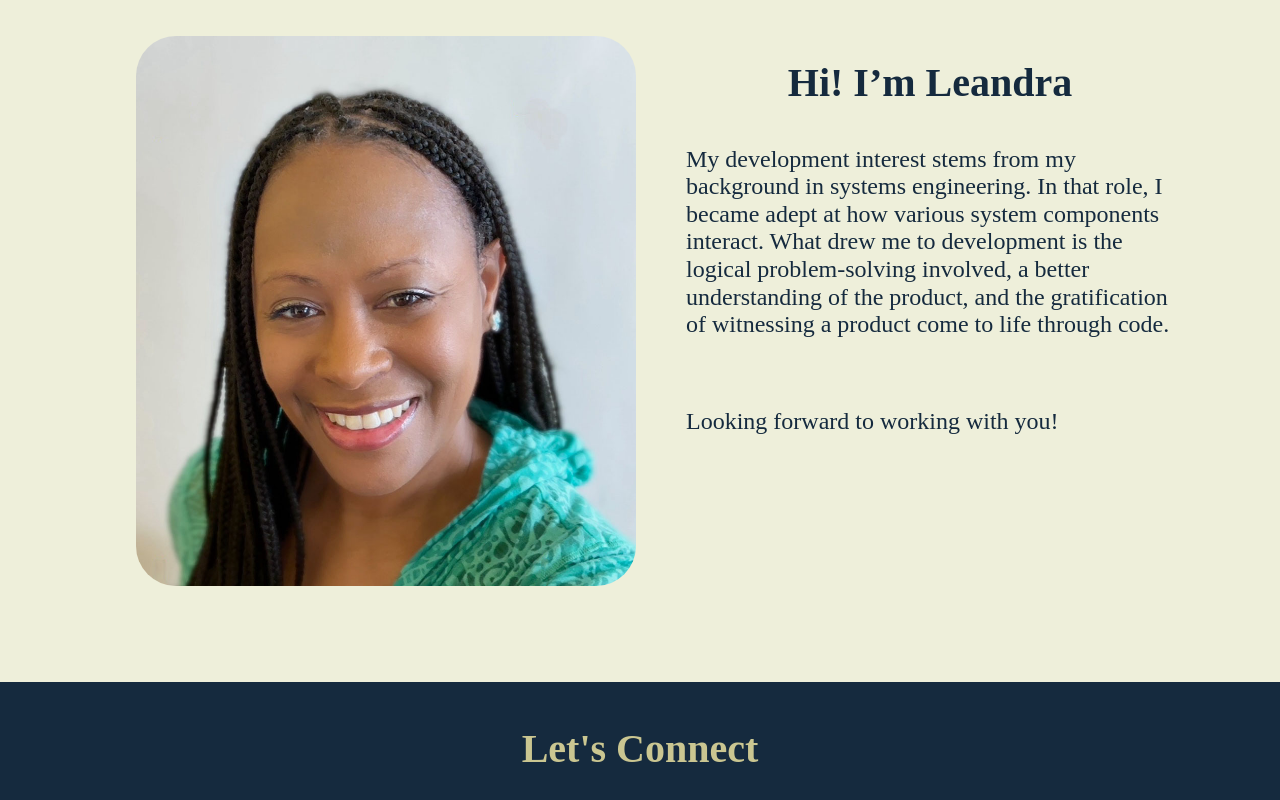
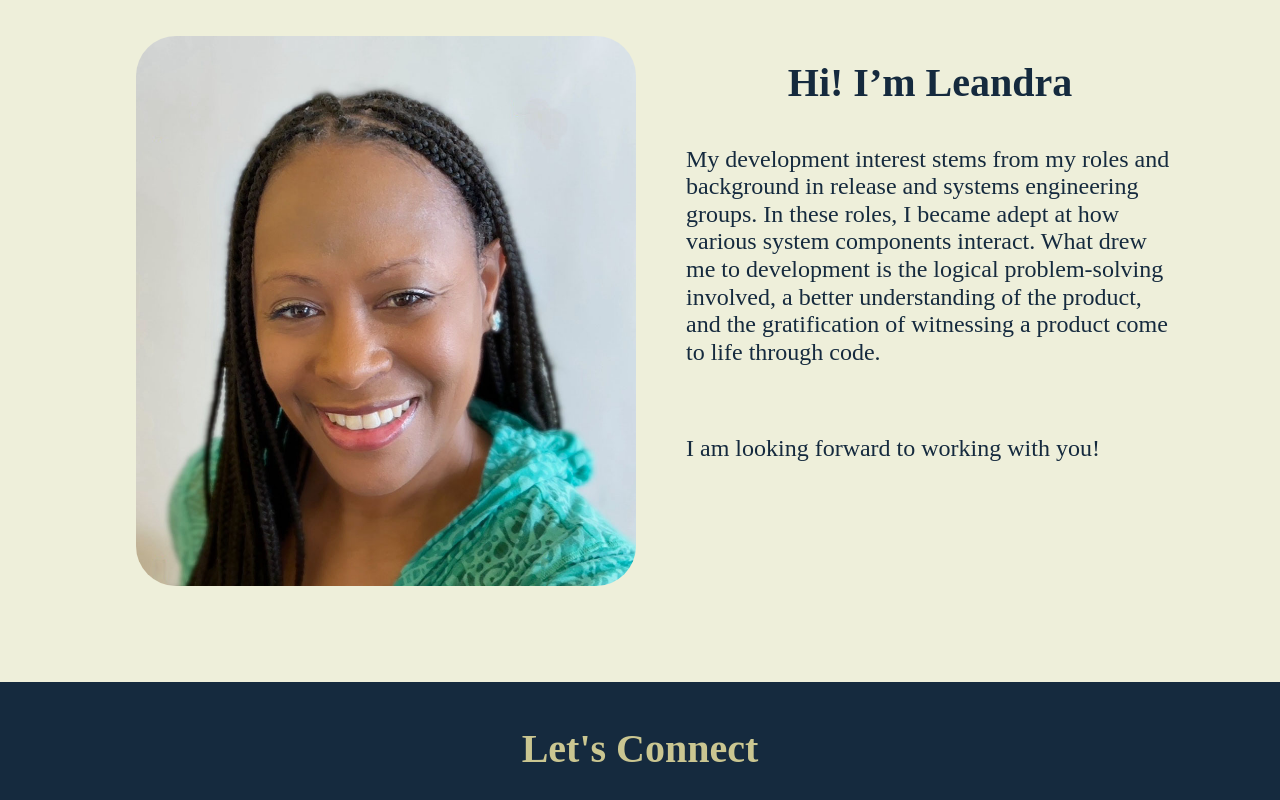
Before and after one commit to lee77carter/meet-lee, a website built with webpack: page index.html in a window 1280 px wide. Shown: the part 3585-4385 px from the top of the page. Built offline with nearby package versions, Linux system fonts and the light colour scheme; files whose address does not match are found by name; a web font is replaced by a local one.

Commit message:
Updated about info.

```diff
--- a/index.html
+++ b/index.html
@@ -169,13 +169,9 @@
             </figure>
             <div class="about-info">
               <h3>Hi! I’m Leandra</h3>
-              <p class="about-text">My development interest stems from my background in systems engineering. In that
-                role,
-                I became adept at how various system components interact. What drew me to development is the logical
-                problem-solving involved, a better understanding of the product, and the gratification of witnessing a
-                product come to life through code.
+              <p class="about-text">My development interest stems from my roles and background in release and systems engineering groups. In these roles, I became adept at how various system components interact. What drew me to development is the logical problem-solving involved, a better understanding of the product, and the gratification of witnessing a product come to life through code.
               </p><br>
-              <p>Looking forward to working with you!</p>
+              <p>I am looking forward to working with you!</p>
             </div>
           </div>
         </div>
```
